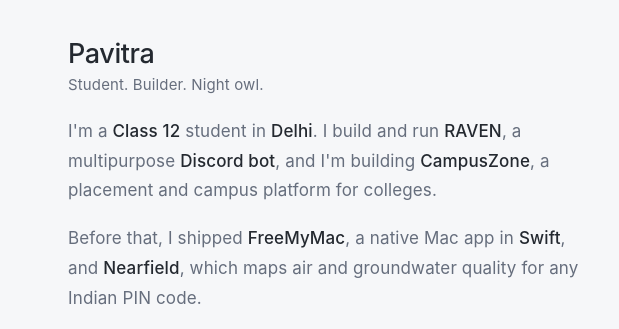
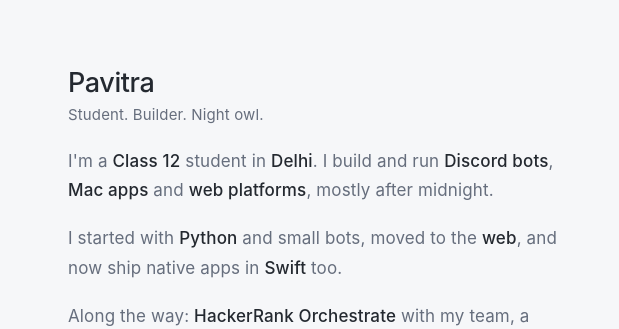
Before and after one commit to GWPx7Pavitra/GWPx7Pavitra.github.io, a plain HTML site: page index.html in a window 1280 px wide. Shown: the part 129-458 px from the top of the page, 528-1147 px from the left. Drawn offline with Linux system fonts and the light colour scheme; a web font is replaced by a local one.

Commit message:
Home bio: drop project names

```diff
--- a/index.html
+++ b/index.html
@@ -39,8 +39,8 @@
     <div class="intro">
       <h1>Pavitra</h1>
       <p class="tagline">Student. Builder. Night owl.</p>
-      <p>I'm a <span class="hl">Class 12</span> student in <span class="hl">Delhi</span>. I build and run <span class="hl">RAVEN</span>, a multipurpose <span class="hl">Discord bot</span>, and I'm building <span class="hl">CampusZone</span>, a placement and campus platform for colleges.</p>
-      <p>Before that, I shipped <span class="hl">FreeMyMac</span>, a native Mac app in <span class="hl">Swift</span>, and <span class="hl">Nearfield</span>, which maps air and groundwater quality for any Indian PIN code.</p>
+      <p>I'm a <span class="hl">Class 12</span> student in <span class="hl">Delhi</span>. I build and run <span class="hl">Discord bots</span>, <span class="hl">Mac apps</span> and <span class="hl">web platforms</span>, mostly after midnight.</p>
+      <p>I started with <span class="hl">Python</span> and small bots, moved to the <span class="hl">web</span>, and now ship native apps in <span class="hl">Swift</span> too.</p>
       <p>Along the way: <span class="hl">HackerRank Orchestrate</span> with my team, a <span class="hl">Minecraft mod</span>, and a search on this site that answers questions about my work. Right now I'm learning <span class="hl">RAG</span> and <span class="hl">LLM fine-tuning</span>; next come the <span class="hl">SAT</span> and <span class="hl">IELTS</span>.</p>
       <div class="social">
         <a href="https://github.com/GWPx7Pavitra" target="_blank" rel="noopener">GitHub</a>
```
